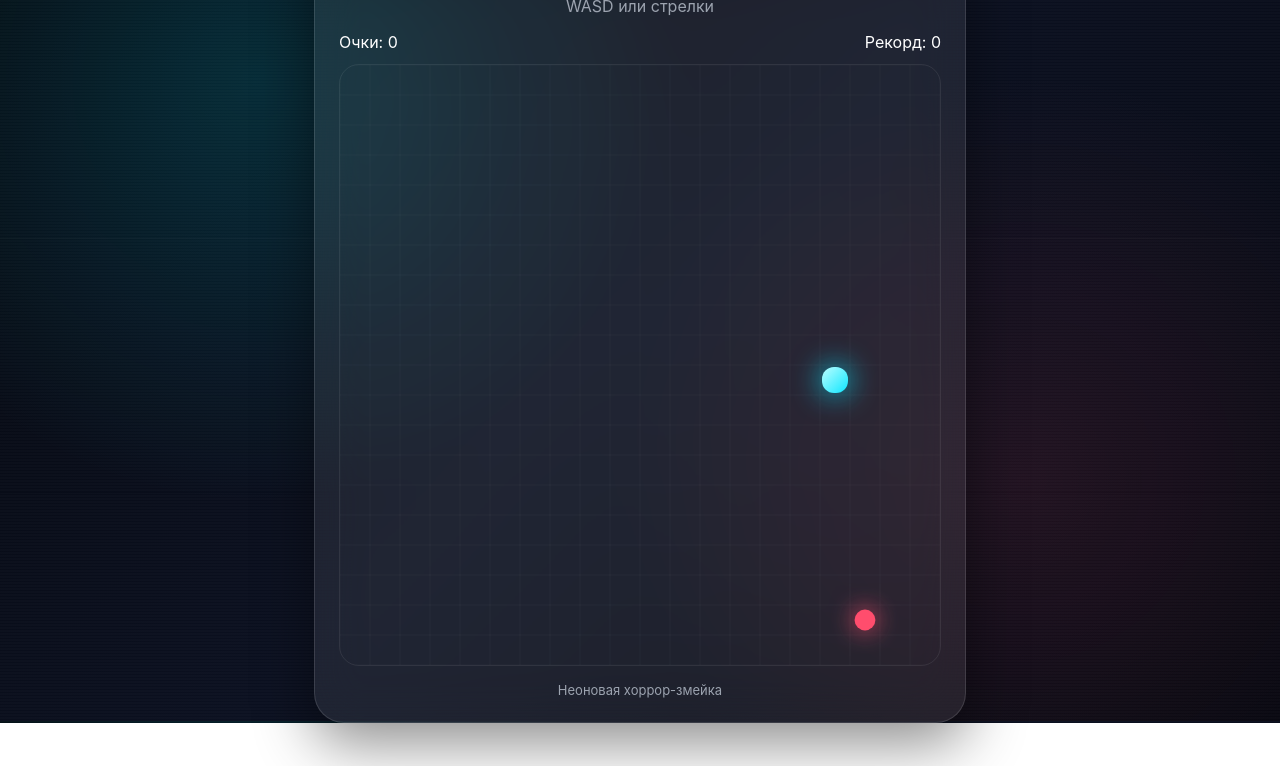
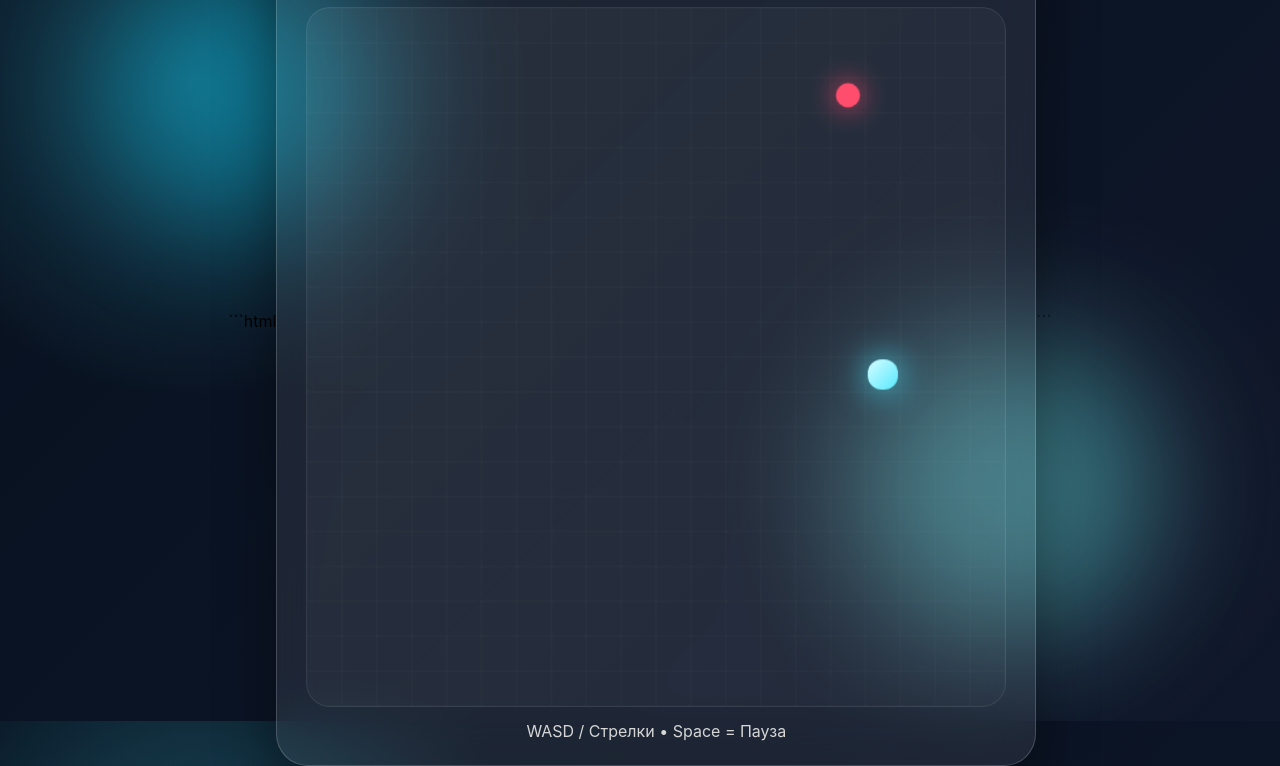
Before and after one commit to nwl1909/scream, a plain HTML site: page index.html in a window 1280 px wide. Shown: the part 79-845 px from the top of the page. Before the commit the page ends 802 px from the top, so only its background shows below. Drawn offline with Linux system fonts and the light colour scheme.

Commit message:
Update index.html

````diff
--- a/index.html
+++ b/index.html
@@ -1,16 +1,18 @@
+```html
 <!DOCTYPE html>
 <html lang="ru">
 <head>
 <meta charset="UTF-8">
-<meta name="viewport" content="width=device-width, initial-scale=1.0">
-<title>Horror Snake</title>
+<meta name="viewport" content="width=device-width,initial-scale=1.0">
+<title>Liquid Glass Snake</title>
 
 <style>
 :root{
     --glass: rgba(255,255,255,.08);
-    --border: rgba(255,255,255,.12);
-    --cyan: #00e5ff;
-    --red: #ff4d6d;
+    --glass-border: rgba(255,255,255,.18);
+    --accent:#4de8ff;
+    --bg1:#07111f;
+    --bg2:#0f172a;
 }
 
 *{
@@ -21,255 +23,349 @@
 
 body{
     font-family:Inter,Arial,sans-serif;
+    height:100vh;
     overflow:hidden;
-    height:100vh;
-
-    background:
-        radial-gradient(circle at 20% 20%, rgba(0,229,255,.15), transparent 35%),
-        radial-gradient(circle at 80% 70%, rgba(255,77,109,.10), transparent 35%),
-        linear-gradient(135deg,#04070d,#0b1020,#05070f);
-
     display:flex;
     justify-content:center;
     align-items:center;
+
+    background:
+    radial-gradient(circle at 15% 20%, rgba(77,232,255,.25), transparent 25%),
+    radial-gradient(circle at 80% 70%, rgba(255,255,255,.08), transparent 25%),
+    linear-gradient(135deg,var(--bg1),var(--bg2));
 }
 
-body::before{
-    content:"";
+.bg{
     position:fixed;
     inset:0;
+    overflow:hidden;
     pointer-events:none;
-    opacity:.08;
-    background:
-        repeating-linear-gradient(
-            0deg,
-            transparent 0px,
-            transparent 2px,
-            white 3px
-        );
-    animation: noise 8s linear infinite;
 }
 
-@keyframes noise{
-    from{transform:translateY(0);}
-    to{transform:translateY(100px);}
+.orb{
+    position:absolute;
+    border-radius:50%;
+    filter:blur(60px);
+    opacity:.35;
+    animation:float 12s infinite ease-in-out;
+}
+
+.orb:nth-child(1){
+    width:260px;
+    height:260px;
+    background:#00d4ff;
+    top:10%;
+    left:8%;
+}
+
+.orb:nth-child(2){
+    width:300px;
+    height:300px;
+    background:#66ffff;
+    bottom:10%;
+    right:10%;
+    animation-delay:-6s;
+}
+
+@keyframes float{
+    0%,100%{
+        transform:translateY(0px);
+    }
+    50%{
+        transform:translateY(-40px);
+    }
 }
 
 .panel{
     position:relative;
 
+    width:min(92vw,760px);
+
     padding:24px;
 
-    border-radius:30px;
+    border-radius:32px;
 
     background:var(--glass);
 
     backdrop-filter:blur(24px);
     -webkit-backdrop-filter:blur(24px);
 
-    border:1px solid var(--border);
+    border:1px solid var(--glass-border);
 
     box-shadow:
-        0 20px 60px rgba(0,0,0,.45),
-        inset 0 1px 0 rgba(255,255,255,.1);
+    0 25px 60px rgba(0,0,0,.4),
+    inset 0 1px 0 rgba(255,255,255,.15);
 }
 
-.title{
+h1{
+    color:white;
     text-align:center;
-    color:white;
-    font-size:32px;
-    letter-spacing:5px;
-    margin-bottom:12px;
+    letter-spacing:4px;
+    margin-bottom:10px;
 }
 
-.subtitle{
-    text-align:center;
-    color:#9ca3af;
-    margin-bottom:16px;
+.topbar{
+    display:flex;
+    justify-content:space-between;
+    margin-bottom:14px;
+    color:white;
 }
 
-.stats{
-    display:flex;
-    justify-content:space-between;
-    color:white;
-    margin-bottom:12px;
+.card{
+    background:rgba(255,255,255,.05);
+    border:1px solid rgba(255,255,255,.08);
+    padding:10px 14px;
+    border-radius:16px;
 }
 
 canvas{
-    border-radius:20px;
+    width:100%;
+    max-width:700px;
+    aspect-ratio:1;
+    display:block;
+    margin:auto;
+
+    border-radius:24px;
+
+    background:
+    linear-gradient(
+        135deg,
+        rgba(255,255,255,.05),
+        rgba(255,255,255,.02)
+    );
+
     border:1px solid rgba(255,255,255,.08);
+}
+
+.controls{
+    margin-top:14px;
+    color:#d6d6d6;
+    text-align:center;
 }
 
 .overlay{
     position:absolute;
     inset:0;
+
     display:none;
+    align-items:center;
     justify-content:center;
-    align-items:center;
     flex-direction:column;
-    gap:12px;
 
-    border-radius:30px;
+    border-radius:32px;
 
-    background:rgba(0,0,0,.75);
+    background:rgba(0,0,0,.72);
 
     color:white;
 }
 
 .overlay button{
+    margin-top:15px;
     border:none;
+    padding:12px 22px;
+    border-radius:14px;
     cursor:pointer;
-
-    padding:12px 20px;
-
-    border-radius:12px;
-
-    background:var(--cyan);
-    color:black;
     font-weight:bold;
-}
-
-.footer{
-    margin-top:12px;
-    text-align:center;
-    color:#9ca3af;
-    font-size:13px;
 }
 </style>
 </head>
 <body>
 
+<div class="bg">
+<div class="orb"></div>
+<div class="orb"></div>
+</div>
+
 <div class="panel">
 
-    <div class="title">HORROR SNAKE</div>
-    <div class="subtitle">WASD или стрелки</div>
+<h1>LIQUID SNAKE</h1>
 
-    <div class="stats">
-        <div>Очки: <span id="score">0</span></div>
-        <div>Рекорд: <span id="best">0</span></div>
+<div class="topbar">
+<div class="card">
+Очки:
+<span id="score">0</span>
+</div>
+
+<div class="card">
+Рекорд:
+<span id="best">0</span>
+</div>
 </div>
 
 <canvas id="game" width="600" height="600"></canvas>
 
-    <div class="footer">
-        Неоновая хоррор-змейка
+<div class="controls">
+WASD / Стрелки • Space = Пауза
 </div>
 
 <div class="overlay" id="gameOver">
-        <h1>GAME OVER</h1>
-        <p>Змейка столкнулась сама с собой</p>
-        <button onclick="restart()">Играть снова</button>
+<h2>Игра окончена</h2>
+<p>Нажмите кнопку для новой игры</p>
+<button onclick="restart()">Заново</button>
 </div>
 
 </div>
 
 <script>
+const canvas=document.getElementById("game");
+const ctx=canvas.getContext("2d");
 
-const canvas = document.getElementById("game");
-const ctx = canvas.getContext("2d");
+const SIZE=20;
+const CELL=30;
 
-const CELL = 30;
-const GRID = 20;
+let snake=[];
+let food={};
+let dx=1;
+let dy=0;
 
-let snake;
-let food;
-let dirX;
-let dirY;
-let score;
-let best = Number(localStorage.getItem("snakeBest") || 0);
+let score=0;
+let best=Number(localStorage.getItem("glassBest")||0);
 
-document.getElementById("best").textContent = best;
+let running=true;
+let paused=false;
 
-function resetGame(){
+document.getElementById("best").textContent=best;
 
-    snake = [
+function reset(){
+
+snake=[
 {x:10,y:10}
 ];
 
-    food = randomFood();
+food=randomFood();
 
-    dirX = 1;
-    dirY = 0;
+dx=1;
+dy=0;
 
-    score = 0;
+score=0;
 
-    document.getElementById("score").textContent = 0;
+document.getElementById("score").textContent=0;
 }
 
 function randomFood(){
-
-    return {
-        x:Math.floor(Math.random()*GRID),
-        y:Math.floor(Math.random()*GRID)
+return{
+x:Math.floor(Math.random()*SIZE),
+y:Math.floor(Math.random()*SIZE)
 };
 }
 
-resetGame();
+reset();
 
-document.addEventListener("keydown",(e)=>{
+document.addEventListener("keydown",e=>{
 
 switch(e.code){
 
-        case "KeyW":
-        case "ArrowUp":
+case"Space":
+paused=!paused;
+break;
 
-            if(dirY===0){
-                dirX=0;
-                dirY=-1;
+case"KeyW":
+case"ArrowUp":
+if(dy===0){
+dx=0;
+dy=-1;
 }
 break;
 
-        case "KeyS":
-        case "ArrowDown":
-
-            if(dirY===0){
-                dirX=0;
-                dirY=1;
+case"KeyS":
+case"ArrowDown":
+if(dy===0){
+dx=0;
+dy=1;
 }
 break;
 
-        case "KeyA":
-        case "ArrowLeft":
-
-            if(dirX===0){
-                dirX=-1;
-                dirY=0;
+case"KeyA":
+case"ArrowLeft":
+if(dx===0){
+dx=-1;
+dy=0;
 }
 break;
 
-        case "KeyD":
-        case "ArrowRight":
-
-            if(dirX===0){
-                dirX=1;
-                dirY=0;
+case"KeyD":
+case"ArrowRight":
+if(dx===0){
+dx=1;
+dy=0;
 }
 break;
 }
 });
 
-let lastMove = 0;
-const SPEED = 100;
-let running = true;
+let touchStartX=0;
+let touchStartY=0;
+
+canvas.addEventListener("touchstart",e=>{
+touchStartX=e.touches[0].clientX;
+touchStartY=e.touches[0].clientY;
+});
+
+canvas.addEventListener("touchend",e=>{
+
+const x=e.changedTouches[0].clientX;
+const y=e.changedTouches[0].clientY;
+
+const dxSwipe=x-touchStartX;
+const dySwipe=y-touchStartY;
+
+if(Math.abs(dxSwipe)>Math.abs(dySwipe)){
+
+if(dxSwipe>0 && dx===0){
+dx=1;dy=0;
+}
+
+if(dxSwipe<0 && dx===0){
+dx=-1;dy=0;
+}
+
+}else{
+
+if(dySwipe>0 && dy===0){
+dx=0;dy=1;
+}
+
+if(dySwipe<0 && dy===0){
+dx=0;dy=-1;
+}
+}
+});
+
+function gameOver(){
+
+running=false;
+
+document.getElementById("gameOver")
+.style.display="flex";
+}
+
+function restart(){
+
+document.getElementById("gameOver")
+.style.display="none";
+
+running=true;
+
+reset();
+}
 
 function move(){
 
-    const head = {
-        x:snake[0].x + dirX,
-        y:snake[0].y + dirY
+const head={
+x:snake[0].x+dx,
+y:snake[0].y+dy
 };
 
-    if(head.x < 0) head.x = GRID - 1;
-    if(head.x >= GRID) head.x = 0;
-
-    if(head.y < 0) head.y = GRID - 1;
-    if(head.y >= GRID) head.y = 0;
+if(head.x<0)head.x=SIZE-1;
+if(head.x>=SIZE)head.x=0;
+if(head.y<0)head.y=SIZE-1;
+if(head.y>=SIZE)head.y=0;
 
 for(let i=1;i<snake.length;i++){
 
 if(
-            head.x === snake[i].x &&
-            head.y === snake[i].y
+head.x===snake[i].x &&
+head.y===snake[i].y
 ){
 gameOver();
 return;
@@ -279,83 +375,103 @@ function move(){
 snake.unshift(head);
 
 if(
-        head.x === food.x &&
-        head.y === food.y
+head.x===food.x &&
+head.y===food.y
 ){
 
 score++;
 
 document.getElementById("score")
-        .textContent = score;
+.textContent=score;
 
-        if(score > best){
+if(score>best){
 
-            best = score;
+best=score;
 
 localStorage.setItem(
-                "snakeBest",
+"glassBest",
 best
 );
 
 document.getElementById("best")
-            .textContent = best;
+.textContent=best;
 }
 
-        food = randomFood();
+food=randomFood();
 
 }else{
+snake.pop();
+}
+}
 
-        snake.pop();
+function drawGrid(){
+
+ctx.strokeStyle=
+"rgba(255,255,255,.03)";
+
+for(let i=0;i<=SIZE;i++){
+
+ctx.beginPath();
+ctx.moveTo(i*CELL,0);
+ctx.lineTo(i*CELL,canvas.height);
+ctx.stroke();
+
+ctx.beginPath();
+ctx.moveTo(0,i*CELL);
+ctx.lineTo(canvas.width,i*CELL);
+ctx.stroke();
 }
 }
 
 function drawFood(){
 
-    const pulse =
+const pulse=
 Math.sin(Date.now()*0.01);
+
+ctx.shadowBlur=25;
+ctx.shadowColor="#ff4d6d";
+
+ctx.fillStyle="#ff4d6d";
 
 ctx.beginPath();
 
-    ctx.fillStyle = "#ff4d6d";
-
-    ctx.shadowBlur = 25;
-    ctx.shadowColor = "#ff4d6d";
-
 ctx.arc(
-        food.x*CELL + CELL/2,
-        food.y*CELL + CELL/2,
-        CELL/3 + pulse,
+food.x*CELL+CELL/2,
+food.y*CELL+CELL/2,
+CELL/3+pulse,
 0,
 Math.PI*2
 );
 
 ctx.fill();
 
-    ctx.shadowBlur = 0;
+ctx.shadowBlur=0;
 }
 
 function drawSnake(){
 
 snake.forEach((part,index)=>{
 
-        const x = part.x * CELL;
-        const y = part.y * CELL;
+const x=part.x*CELL;
+const y=part.y*CELL;
 
-        const g =
+const g=
 ctx.createLinearGradient(
 x,y,
-                x+CELL,y+CELL
+x+CELL,
+y+CELL
 );
 
-        g.addColorStop(0,"#c8ffff");
-        g.addColorStop(1,"#00e5ff");
+g.addColorStop(0,"#dfffff");
+g.addColorStop(1,"#4de8ff");
 
-        ctx.fillStyle = g;
+ctx.fillStyle=g;
 
-        ctx.shadowBlur =
-            index === 0 ? 30 : 10;
+ctx.shadowBlur=
+index===0?30:12;
 
-        ctx.shadowColor = "#00e5ff";
+ctx.shadowColor=
+"#4de8ff";
 
 ctx.beginPath();
 
@@ -370,34 +486,20 @@ function drawSnake(){
 ctx.fill();
 });
 
-    ctx.shadowBlur = 0;
+ctx.shadowBlur=0;
 }
 
-function drawGrid(){
-
-    ctx.strokeStyle =
-        "rgba(255,255,255,.03)";
-
-    for(let i=0;i<=GRID;i++){
-
-        ctx.beginPath();
-        ctx.moveTo(i*CELL,0);
-        ctx.lineTo(i*CELL,canvas.height);
-        ctx.stroke();
-
-        ctx.beginPath();
-        ctx.moveTo(0,i*CELL);
-        ctx.lineTo(canvas.width,i*CELL);
-        ctx.stroke();
-    }
-}
+let lastMove=0;
+const SPEED=100;
 
 function render(time){
 
-    if(running && time-lastMove>SPEED){
-
+if(
+running &&
+!paused &&
+time-lastMove>SPEED
+){
 move();
-
 lastMove=time;
 }
 
@@ -415,29 +517,9 @@ function render(time){
 requestAnimationFrame(render);
 }
 
-function gameOver(){
-
-    running = false;
-
-    document
-    .getElementById("gameOver")
-    .style.display = "flex";
-}
-
-function restart(){
-
-    running = true;
-
-    document
-    .getElementById("gameOver")
-    .style.display = "none";
-
-    resetGame();
-}
-
 requestAnimationFrame(render);
-
 </script>
 
 </body>
 </html>
+```
````
Lines whose indentation alone changed are shown as unchanged.
